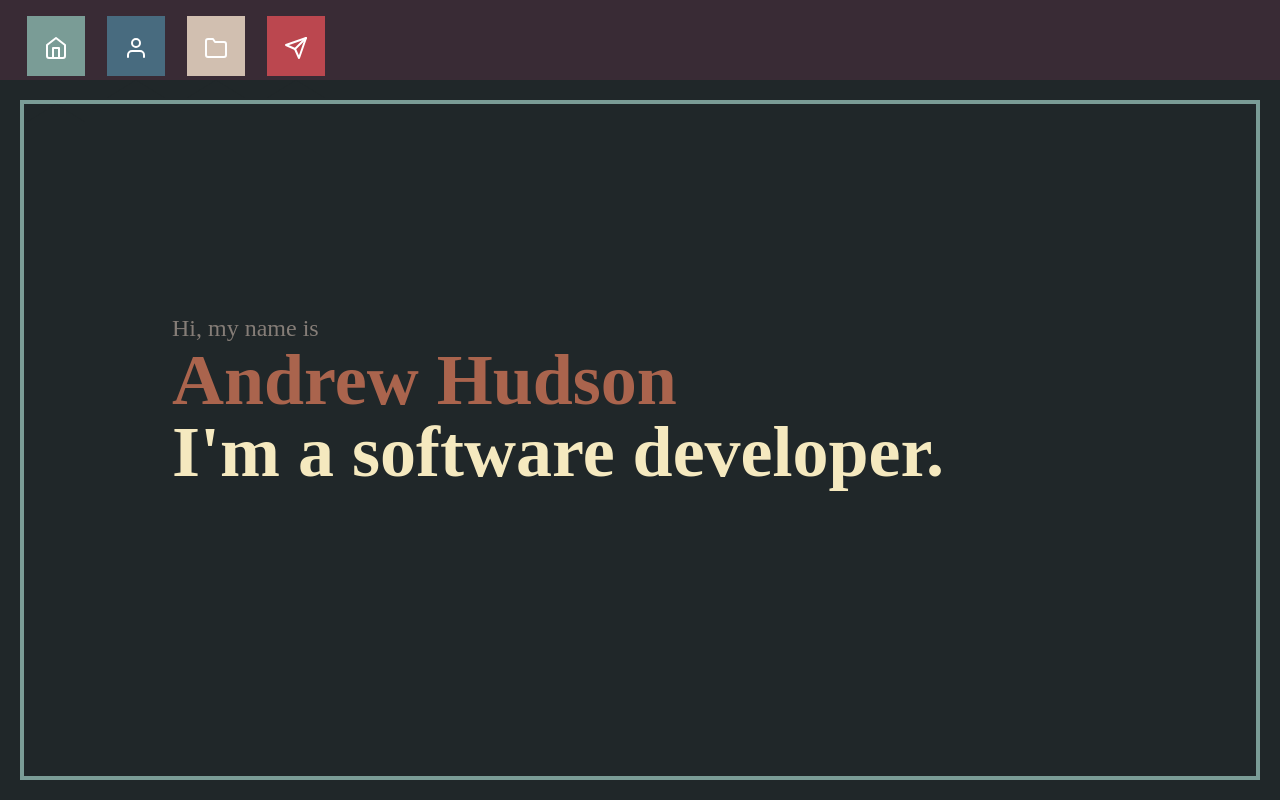
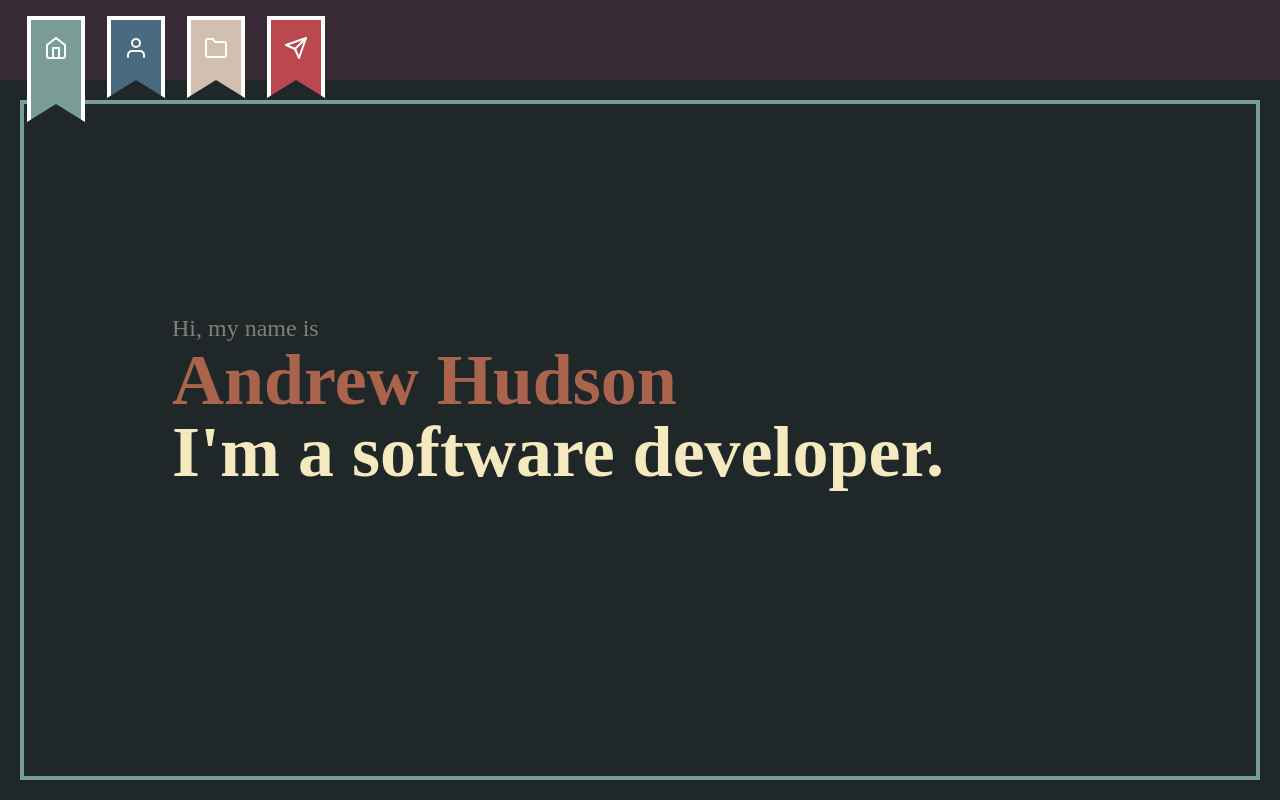
Before and after one commit to Wigglebot37/WebPortfolio, a React (Create React App) app: page / in a window 1280 px wide. Built offline with nearby package versions, Linux system fonts and the light colour scheme; the HTML template or start-up script is replaced by a standard one.

Commit message:
Hopefully fixed transitions.

```diff
--- a/src/components/Navbar.jsx
+++ b/src/components/Navbar.jsx
@@ -41,21 +41,20 @@ const Navbar = ({ currentSection, setCurrentSection }) => {
                     <span className={`absolute left-1/2 transform -translate-x-1/2
                         inline-block px-4 py-4 border-t-4 border-b-[22px] border-x-[1px]
                         group-hover:border-b-[65px] group-hover:border-x-[7px]
-                        transition-all max-sm:duration-0 sm:duration-300 origin-top
+                        sm:transition-all sm:duration-300 origin-top
                         ${currentSection === section.name && hoveredSection === null ? 'border-b-[46px]' : ''}
                         ${hoveredSection !== null && hoveredSection !== currentSection ? 'border-b-[22px]' : ''}`}
                     style={{
                         borderColor: sectionBorderColors[section.name],
-                        borderBottom: '#FFFFFF',
                         backgroundColor: sectionBorderColors[section.name],
                     }}>
                         {section.icon}
                     </span>
-                    {/*
+
                     <span className={`absolute left-1/2 transform -translate-x-1/2
                         inline-block px-4 py-4
                         bg-transparent border-x-4 border-t-4
-                        transition-all max-sm:duration-0 sm:duration-300 origin-top
+                        sm:transition-all sm:duration-300 origin-top
                         ${currentSection !== section.name && hoveredSection !== section.name ? 'w-[58px] h-[82px]' : ''}
                         ${currentSection === section.name && hoveredSection === null ? 'w-[58px] h-[106px]' : ''}
                         ${currentSection === section.name && hoveredSection !== null && hoveredSection !== section.name ? 'w-[58px] h-[82px]' : ''}
@@ -64,7 +63,6 @@ const Navbar = ({ currentSection, setCurrentSection }) => {
                     style={{
                         borderColor: '#FFFFFF',
                     }}/>
-                    */}
                     {/* Bottom of bookmark black overlay */}
                     <span className={`absolute left-1/2 transform rotate-180 -translate-x-1/2 -bottom-[34px] w-0 h-0
                         border-l-[29px] border-l-transparent
@@ -72,7 +70,7 @@ const Navbar = ({ currentSection, setCurrentSection }) => {
                         border-t-[18px] border-t-[#202729]
                         group-hover:-bottom-[77px] group-hover:border-t-[23px]
                         group-hover:border-r-[35px] group-hover:border-l-[35px]
-                        transition-all max-sm:duration-0 sm:duration-300 pointer-events-none
+                        sm:transition-all sm:duration-300 pointer-events-none
                         ${currentSection === section.name && hoveredSection === null ? '-bottom-[58px]' : ''}
                         ${hoveredSection !== null && hoveredSection !== currentSection ? '-bottom-[34px]' : ''}`}>
                     </span>
```
